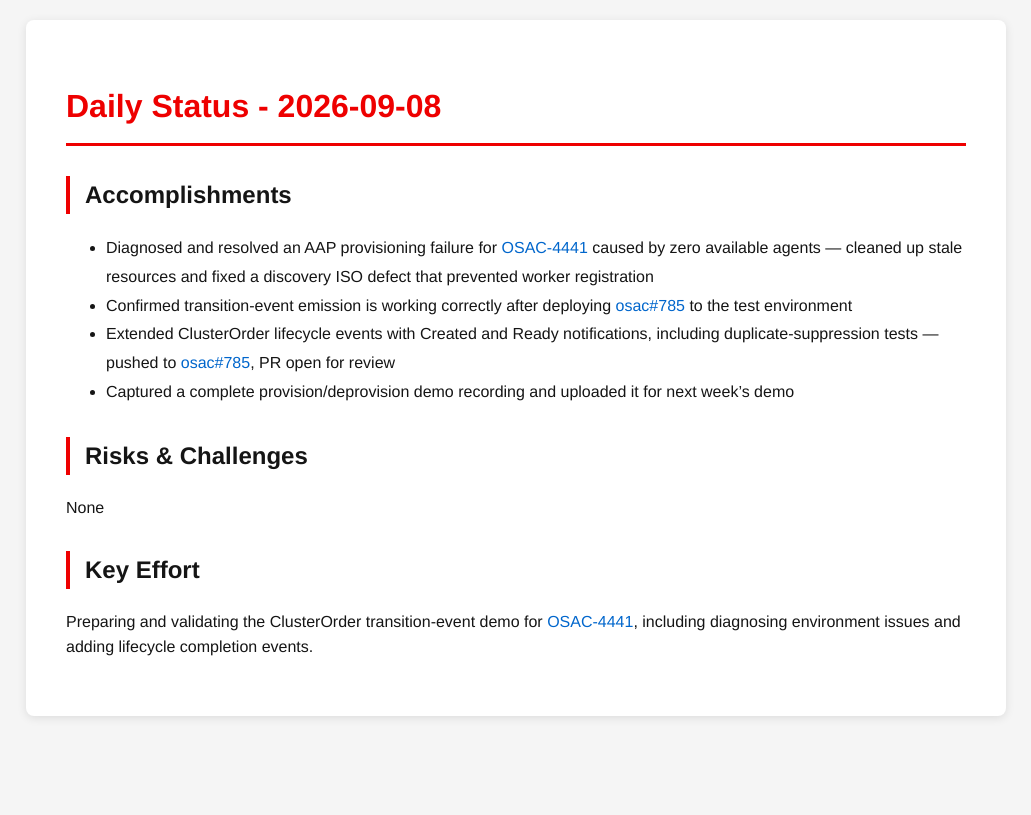
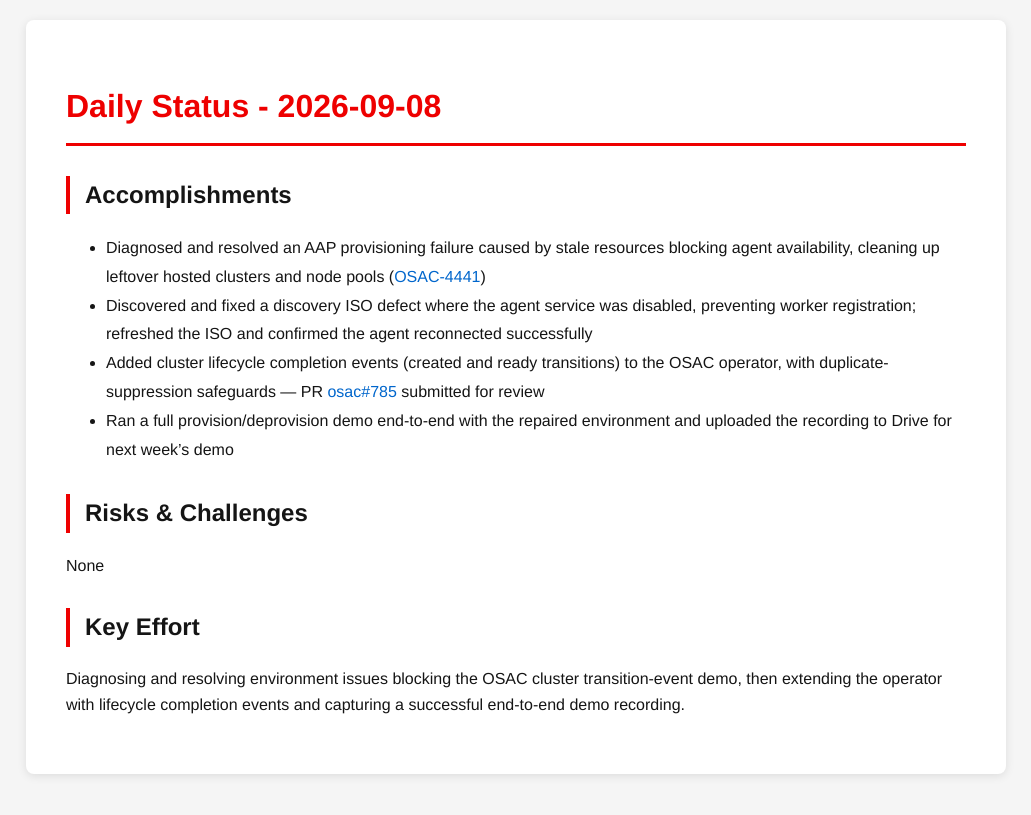
Before and after one commit to tzvatot/daily-status, a Jekyll site: the page built from 2026-09-08.md, in a window 1280 px wide. Shown: the top 815 px of the page, without its empty margins (124-1155 px from the left). Built offline with Jekyll 4.4.1, drawn with Linux system fonts in a browser that asks for light colours.

Commit message:
Daily status update - 2026-09-08

```diff
--- a/2026-09-08.md
+++ b/2026-09-08.md
@@ -7,13 +7,13 @@ date: 2026-09-08
 # Daily Status - 2026-09-08
 
 ## Accomplishments
-- Diagnosed and resolved an AAP provisioning failure for [OSAC-4441](https://redhat.atlassian.net/browse/OSAC-4441) caused by zero available agents — cleaned up stale resources and fixed a discovery ISO defect that prevented worker registration
-- Confirmed transition-event emission is working correctly after deploying [osac#785](https://github.com/osac-project/osac/pull/785) to the test environment
-- Extended ClusterOrder lifecycle events with Created and Ready notifications, including duplicate-suppression tests — pushed to [osac#785](https://github.com/osac-project/osac/pull/785), PR open for review
-- Captured a complete provision/deprovision demo recording and uploaded it for next week's demo
+- Diagnosed and resolved an AAP provisioning failure caused by stale resources blocking agent availability, cleaning up leftover hosted clusters and node pools ([OSAC-4441](https://redhat.atlassian.net/browse/OSAC-4441))
+- Discovered and fixed a discovery ISO defect where the agent service was disabled, preventing worker registration; refreshed the ISO and confirmed the agent reconnected successfully
+- Added cluster lifecycle completion events (created and ready transitions) to the OSAC operator, with duplicate-suppression safeguards — PR [osac#785](https://github.com/osac-project/osac/pull/785) submitted for review
+- Ran a full provision/deprovision demo end-to-end with the repaired environment and uploaded the recording to Drive for next week's demo
 
 ## Risks & Challenges
 None
 
 ## Key Effort
-Preparing and validating the ClusterOrder transition-event demo for [OSAC-4441](https://redhat.atlassian.net/browse/OSAC-4441), including diagnosing environment issues and adding lifecycle completion events.
+Diagnosing and resolving environment issues blocking the OSAC cluster transition-event demo, then extending the operator with lifecycle completion events and capturing a successful end-to-end demo recording.
```
